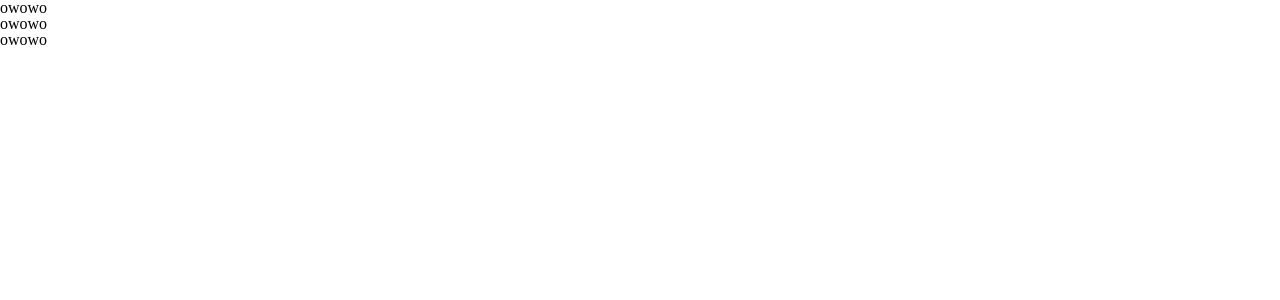
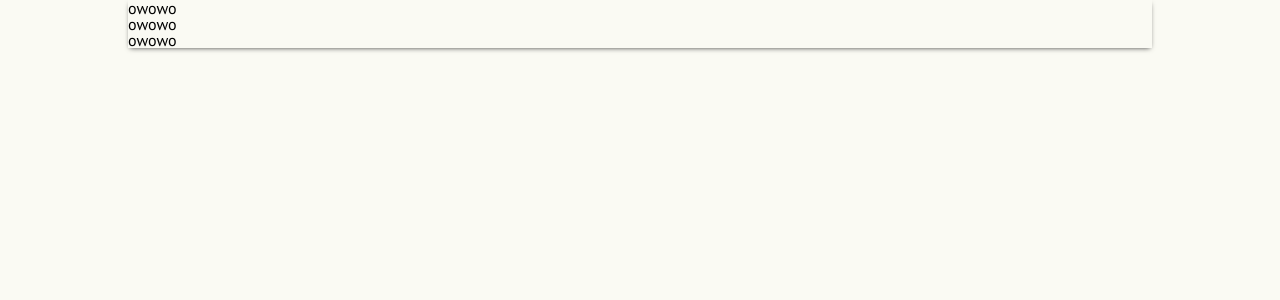
Before and after one commit to Elderbrest/books-challenge, a Vue app in the folder q4/: page / in a window 1280 px wide. Shown: the top 300 px of the page. Built offline with nearby package versions, Linux system fonts and the light colour scheme.

Commit message:
Task 4: add axios, sass-loader

```diff
--- a/q4/package.json
+++ b/q4/package.json
@@ -8,6 +8,7 @@
     "lint": "vue-cli-service lint"
   },
   "dependencies": {
+    "axios": "^0.19.0",
     "core-js": "^2.6.5",
     "vue": "^2.6.10",
     "vue-router": "^3.1.3"
@@ -20,6 +21,7 @@
     "eslint": "^5.16.0",
     "eslint-plugin-vue": "^5.0.0",
     "node-sass": "^4.12.0",
+    "sass-loader": "^8.0.0",
     "vue-template-compiler": "^2.6.10"
   },
   "eslintConfig": {
--- a/q4/src/App.vue
+++ b/q4/src/App.vue
@@ -17,4 +17,15 @@ export default {
 
 <style lang="scss">
   @import "sass/main";
+
+  body {
+    background-color: #fafaf3;
+    font-family: 'PT Sans', sans-serif;
+  }
+
+  #app {
+    box-shadow: 0px 2px 5px -2px rgba(0,0,0,0.75);
+    margin: 0 auto;
+    max-width: 1024px;
+  }
 </style>
```
Also changed, not shown: 1 other file (tests, documents, lock files or other folders).
